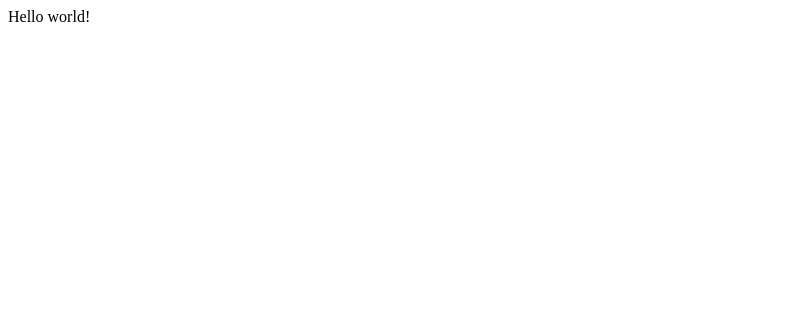
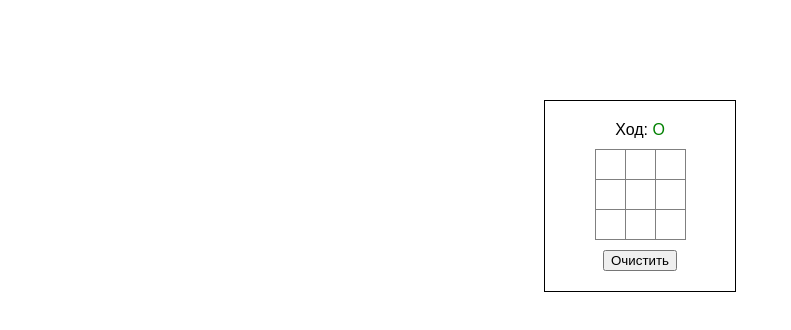
Before and after one commit to HillTrigger/tik-tak-toe-online, a Next.js app: page / in a window 1280 px wide. Shown: the top 330 px of the page, without its empty margins (0-791 px from the left). Built offline with nearby package versions, Linux system fonts and the light colour scheme.

Commit message:
tik-tak-toe converted one html to nextjs

```diff
--- /dev/null
+++ b/components/game/constans.js
@@ -0,0 +1,2 @@
+export const SYMBOL_X = "X";
+export const SYMBOL_O = "O";
--- /dev/null
+++ b/components/game/game.js
@@ -0,0 +1,43 @@
+import { useGameState } from "./useGameState";
+import styles from "./game.module.css";
+import { GameCell } from "./gameCell";
+import { GameInfo } from "./gameInfo";
+
+export function Game() {
+  const {
+    cells,
+    computeWinner,
+    currentStep,
+    winnerSequence,
+    handleClick,
+    clearGame,
+  } = useGameState();
+
+  return (
+    <div className={styles["game"]}>
+      <GameInfo
+        cells={cells}
+        winnerSequence={winnerSequence}
+        currentStep={currentStep}
+      />
+      <div className={styles["game-field"]}>
+        {
+          //проходим по массиву cells для создания нового массива, реакт добавляет все части массива на страницу по порядку, поэтому так можно сформировать список
+          cells.map((symbol, index) => {
+            return (
+              <GameCell
+                symbol={symbol}
+                key={index} //реакт требует добавление уникального индификатора для списков
+                isWinner={winnerSequence ? winnerSequence.includes(index) : ""}
+                onClick={() => handleClick(index)}
+              />
+            );
+          })
+        }
+      </div>
+      <button className={styles["game-btn"]} onClick={clearGame}>
+        Очистить
+      </button>
+    </div>
+  );
+}
--- /dev/null
+++ b/components/game/game.module.css
@@ -0,0 +1,49 @@
+.game {
+  font-family: Arial, Helvetica, sans-serif;
+  display: flex;
+  flex-direction: column;
+  align-items: center;
+  width: 150px;
+  margin: 100px auto;
+  padding: 20px;
+  border: 1px solid black;
+}
+.game-btn {
+  margin-top: 10px;
+}
+.game-info {
+  margin-bottom: 10px;
+}
+
+.game-field {
+  display: grid;
+  grid-template-columns: repeat(3, 30px);
+  grid-template-rows: repeat(3, 30px);
+  padding: 1px 0 0 1px;
+}
+
+.cell {
+  border: 1px solid grey;
+  margin: -1px 0 0 -1px;
+  display: flex;
+  align-items: center;
+  justify-content: center;
+  background-color: transparent;
+}
+
+.cell--win {
+  background: rgba(255, 0, 0, 0.2);
+}
+
+.symbol {
+  font-size: 20px;
+  line-height: 24px;
+}
+
+.symbol--x {
+  color: red;
+}
+
+.symbol--o {
+  color: green;
+}
--- /dev/null
+++ b/components/game/gameCell.jsx
@@ -0,0 +1,15 @@
+import styles from "./game.module.css";
+import { GameSymbol } from "./gameSymbol";
+
+export function GameCell({ isWinner, onClick, symbol, index }) {
+  return (
+    <button
+      onClick={onClick} //добавление обрабочика нажатия по кнопке
+      className={`${styles["cell"]} ${isWinner ? styles["cell--win"] : ""}`} //если isWinner существует, то окрашиваем клетку в красный, если нет то ничего не делаем
+    >
+      {
+        symbol ? <GameSymbol symbol={symbol} /> : null //отрисовываем символ, если symbol не равен null
+      }
+    </button>
+  );
+}
--- /dev/null
+++ b/components/game/gameInfo.jsx
@@ -0,0 +1,22 @@
+import styles from "./game.module.css";
+import { GameSymbol } from "./gameSymbol";
+
+export function GameInfo({ cells, winnerSequence, currentStep }) {
+  if (!cells.includes(null) && !winnerSequence) {
+    return <div className={styles["game-info"]}>Ничья</div>;
+  }
+
+  if (winnerSequence) {
+    return (
+      <div className={styles["game-info"]}>
+        Победитель: <GameSymbol symbol={currentStep} />
+      </div>
+    );
+  }
+
+  return (
+    <div className={styles["game-info"]}>
+      Ход: <GameSymbol symbol={currentStep} />
+    </div>
+  );
+}
--- /dev/null
+++ b/components/game/gameSymbol.jsx
@@ -0,0 +1,15 @@
+import styles from "./game.module.css";
+import { SYMBOL_X, SYMBOL_O } from "./constans";
+
+//Компонент для генерации нужного символа, который передан в эту функцию и добавление подходящего ей класса для изменения цвета
+export function GameSymbol({ symbol }) {
+  const getSymbolClassName = (symbol) => {
+    if (symbol === SYMBOL_O) return styles["symbol--o"];
+    if (symbol === SYMBOL_X) return styles["symbol--x"];
+    return "";
+  };
+
+  return (
+    <span className={`symbol ${getSymbolClassName(symbol)}`}>{symbol}</span>
+  );
+}
--- /dev/null
+++ b/components/game/useGameState.js
@@ -0,0 +1,74 @@
+import { useState } from "react";
+import { SYMBOL_X, SYMBOL_O } from "./constans";
+
+export function useGameState() {
+  const computeWinner = (cells) => {
+    //выйгрышные комбинации
+    const lines = [
+      [0, 1, 2], // первая горизонталь
+      [3, 4, 5], // вторая горизонталь
+      [6, 7, 8], // третья горизонталь
+      [0, 3, 6], // первый столбец
+      [1, 4, 7], // второй столбец
+      [2, 5, 8], // третий столбец
+      [0, 4, 8], // главная диагональ
+      [2, 4, 6], // побочная диагональ
+    ];
+
+    //проходим по всем комбинациям сравнивая каждый элемент в cells между собой
+    for (let i = 0; i < lines.length; i++) {
+      const [a, b, c] = lines[i];
+      // Проверяем, все ли три клетки равны и не равны null или undefined
+      if (cells[a] !== null && cells[a] === cells[b] && cells[a] === cells[c]) {
+        return [a, b, c]; //если возвращается true то возвращаем выйгрышную комбинацию
+      }
+    }
+    return false; // иначе возвращаем false
+  };
+
+  //начальное состояние поля
+  const [cells, setCells] = useState([
+    null,
+    null,
+    null,
+    null,
+    null,
+    null,
+    null,
+    null,
+    null,
+  ]);
+  //текущий ход --по умолчанию О
+  const [currentStep, setCurrentStep] = useState(SYMBOL_O);
+  //создание переменной для запоминания победителя
+  const [winnerSequence, setWinnerSequence] = useState();
+
+  //Функция обработчик нажатия по клетке
+  const handleClick = (index) => {
+    if (cells[index] || winnerSequence) return;
+
+    const cellsCopy = cells.slice(); //создание копии массива
+    cellsCopy[index] = currentStep; //меняем в массиве null на currentStep
+
+    const winner = computeWinner(cellsCopy); //проверяем есть ли победители, проверяя скопированный массив на выйгрышные комбинации
+    setCells(cellsCopy); //перезаписываем Cells с помощью useState чтобы реакт сделал новый рендер элемента
+    setWinnerSequence(winner); //записываем выйгрышную комбинацию
+    if (winner) return; //если победитель уже есть, текущий ход оставляем неизменным
+    setCurrentStep(currentStep === SYMBOL_O ? SYMBOL_X : SYMBOL_O); // меняем текущий ход на противоположный
+  };
+
+  const clearGame = () => {
+    const cellsNull = Array.from({ length: 9 }, () => null);
+    setCells(cellsNull); //заменяем старый массив на пустой
+    setWinnerSequence(null); //забываем побежителя
+  };
+
+  return {
+    cells,
+    computeWinner,
+    currentStep,
+    winnerSequence,
+    handleClick,
+    clearGame,
+  };
+}
--- a/pages/index.jsx
+++ b/pages/index.jsx
@@ -1,3 +1,5 @@
+import { Game } from "../components/game/game";
+
 export default function HomePage() {
-  return <div>Hello world!</div>;
+  return <Game />;
 }
```
